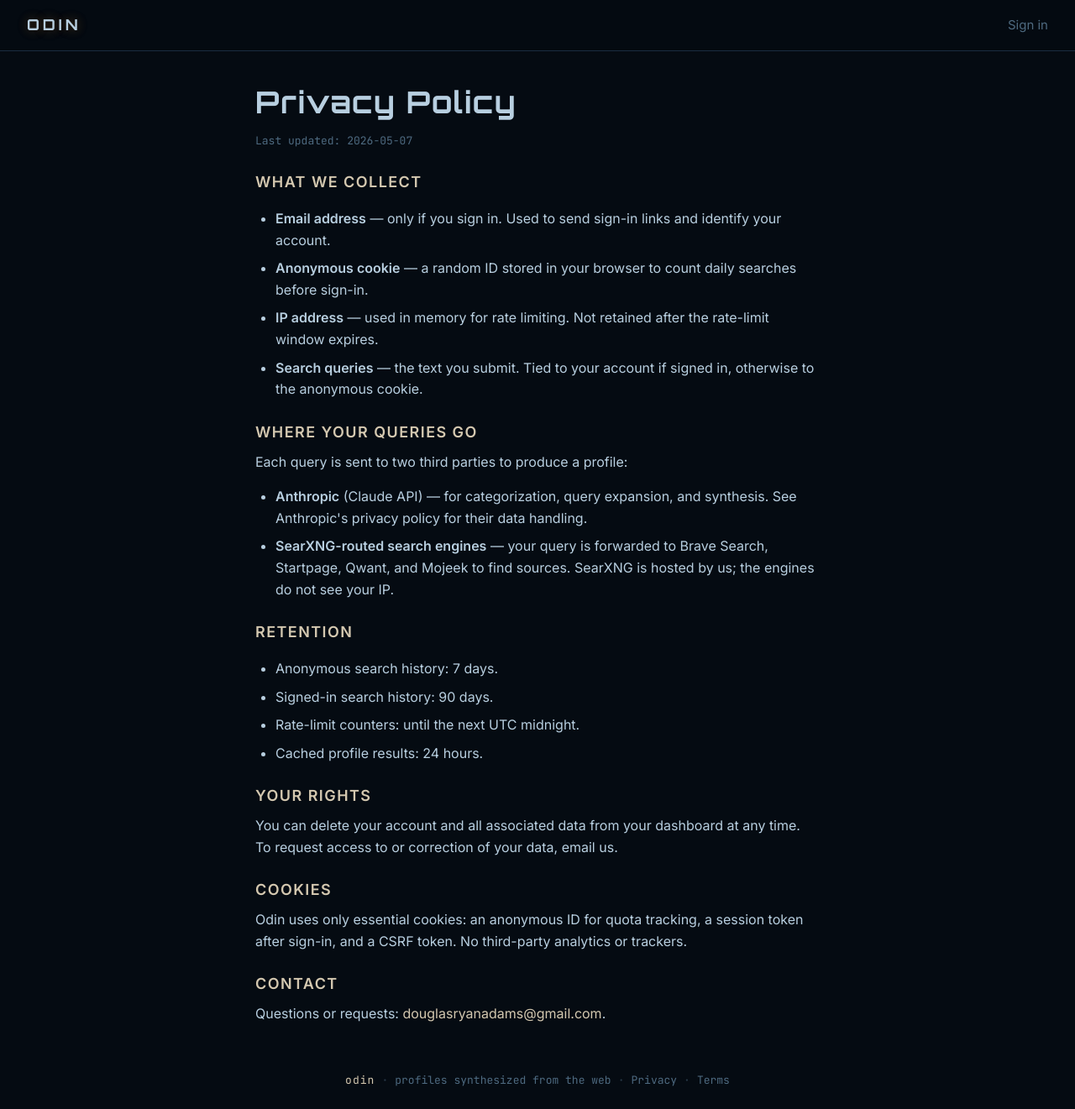
After one commit to douglasryanadams/odin, a FastAPI app: template src/odin/templates/privacy.html in a window 1280 px wide. The commit adds this page. Shown: the whole page at 84% size. Run offline with FastAPI, Linux system fonts and the light colour scheme; the template is opened without the code that fills it, so the values that code supplies are empty; parts of the project's set-up code (start-up, migrations or seed data) failed here and were passed over.

Commit message:
Add Privacy and Terms pages with footer links
Adds /privacy and /terms routes with plain-language disclosures covering
data collection, third-party transit (Anthropic, SearXNG engines),
retention windows, account deletion, and contact email. Footer links
both pages from every templated view.

Co-Authored-By: Claude Opus 4.7 (1M context) <noreply@anthropic.com>

```diff
--- a/src/odin/main.py
+++ b/src/odin/main.py
@@ -174,6 +174,22 @@ async def index(
 def health() -> dict[str, str]:
     """Return service health status."""
     return {"status": "ok"}
+
+
+@app.get("/privacy", response_class=HTMLResponse)
+async def privacy(request: Request) -> HTMLResponse:
+    """Render the privacy policy."""
+    return templates.TemplateResponse(
+        request, "privacy.html", {"user": auth.get_current_user(request)}
+    )
+
+
+@app.get("/terms", response_class=HTMLResponse)
+async def terms(request: Request) -> HTMLResponse:
+    """Render the terms of service."""
+    return templates.TemplateResponse(
+        request, "terms.html", {"user": auth.get_current_user(request)}
+    )
 
 
 @app.get("/profile", response_class=HTMLResponse)
--- a/src/odin/static/css/odin.css
+++ b/src/odin/static/css/odin.css
@@ -225,6 +225,49 @@ p {
 
 .site-footer__sep {
   opacity: 0.5;
+}
+
+.site-footer__link {
+  color: var(--text-muted);
+  text-decoration: none;
+  transition: color var(--t-fast);
+}
+
+.site-footer__link:hover {
+  color: var(--text);
+}
+
+.legal {
+  max-width: 720px;
+  margin: 0 auto;
+  padding: var(--sp-6) var(--sp-5);
+  line-height: 1.6;
+}
+
+.legal__heading {
+  font-family: var(--font-display);
+  margin-bottom: var(--sp-2);
+}
+
+.legal__updated {
+  color: var(--text-muted);
+  font-family: var(--font-mono);
+  font-size: 0.8125rem;
+  margin-bottom: var(--sp-5);
+}
+
+.legal h2 {
+  margin-top: var(--sp-5);
+  margin-bottom: var(--sp-2);
+  font-size: 1.125rem;
+}
+
+.legal ul {
+  padding-left: var(--sp-5);
+}
+
+.legal li {
+  margin-bottom: var(--sp-2);
 }
 
 .header-nav {
--- a/src/odin/templates/_base.html
+++ b/src/odin/templates/_base.html
@@ -46,6 +46,10 @@
       <span class="site-footer__brand">odin</span>
       <span class="site-footer__sep" aria-hidden="true">·</span>
       <span class="site-footer__muted">profiles synthesized from the web</span>
+      <span class="site-footer__sep" aria-hidden="true">·</span>
+      <a class="site-footer__link" href="/privacy">Privacy</a>
+      <span class="site-footer__sep" aria-hidden="true">·</span>
+      <a class="site-footer__link" href="/terms">Terms</a>
     </footer>
     {% block scripts %}{% endblock %}
   </body>
--- /dev/null
+++ b/src/odin/templates/privacy.html
@@ -0,0 +1,53 @@
+{% extends "_base.html" %}
+{% block title %}Privacy · Odin{% endblock %}
+{% block body_class %}page-legal{% endblock %}
+{% block content %}
+  <article class="legal">
+    <h1 class="legal__heading">Privacy Policy</h1>
+    <p class="legal__updated">Last updated: 2026-05-07</p>
+    <h2>What we collect</h2>
+    <ul>
+      <li>
+        <strong>Email address</strong> — only if you sign in. Used to send sign-in links and identify your account.
+      </li>
+      <li>
+        <strong>Anonymous cookie</strong> — a random ID stored in your browser to count daily searches before sign-in.
+      </li>
+      <li>
+        <strong>IP address</strong> — used in memory for rate limiting. Not retained after the rate-limit window expires.
+      </li>
+      <li>
+        <strong>Search queries</strong> — the text you submit. Tied to your account if signed in, otherwise to the anonymous cookie.
+      </li>
+    </ul>
+    <h2>Where your queries go</h2>
+    <p>Each query is sent to two third parties to produce a profile:</p>
+    <ul>
+      <li>
+        <strong>Anthropic</strong> (Claude API) — for categorization, query expansion, and synthesis. See Anthropic's privacy policy for their data handling.
+      </li>
+      <li>
+        <strong>SearXNG-routed search engines</strong> — your query is forwarded to Brave Search, Startpage, Qwant, and Mojeek to find sources. SearXNG is hosted by us; the engines do not see your IP.
+      </li>
+    </ul>
+    <h2>Retention</h2>
+    <ul>
+      <li>Anonymous search history: 7 days.</li>
+      <li>Signed-in search history: 90 days.</li>
+      <li>Rate-limit counters: until the next UTC midnight.</li>
+      <li>Cached profile results: 24 hours.</li>
+    </ul>
+    <h2>Your rights</h2>
+    <p>
+      You can delete your account and all associated data from your dashboard at any time. To request access to or correction of your data, email us.
+    </p>
+    <h2>Cookies</h2>
+    <p>
+      Odin uses only essential cookies: an anonymous ID for quota tracking, a session token after sign-in, and a CSRF token. No third-party analytics or trackers.
+    </p>
+    <h2>Contact</h2>
+    <p>
+      Questions or requests: <a href="mailto:douglasryanadams@gmail.com">douglasryanadams@gmail.com</a>.
+    </p>
+  </article>
+{% endblock %}
```
Also changed, not shown: src/odin/templates/terms.html (added, +40 -0 lines), tests/test_main.py (+27 -0 lines), 2 other files.
